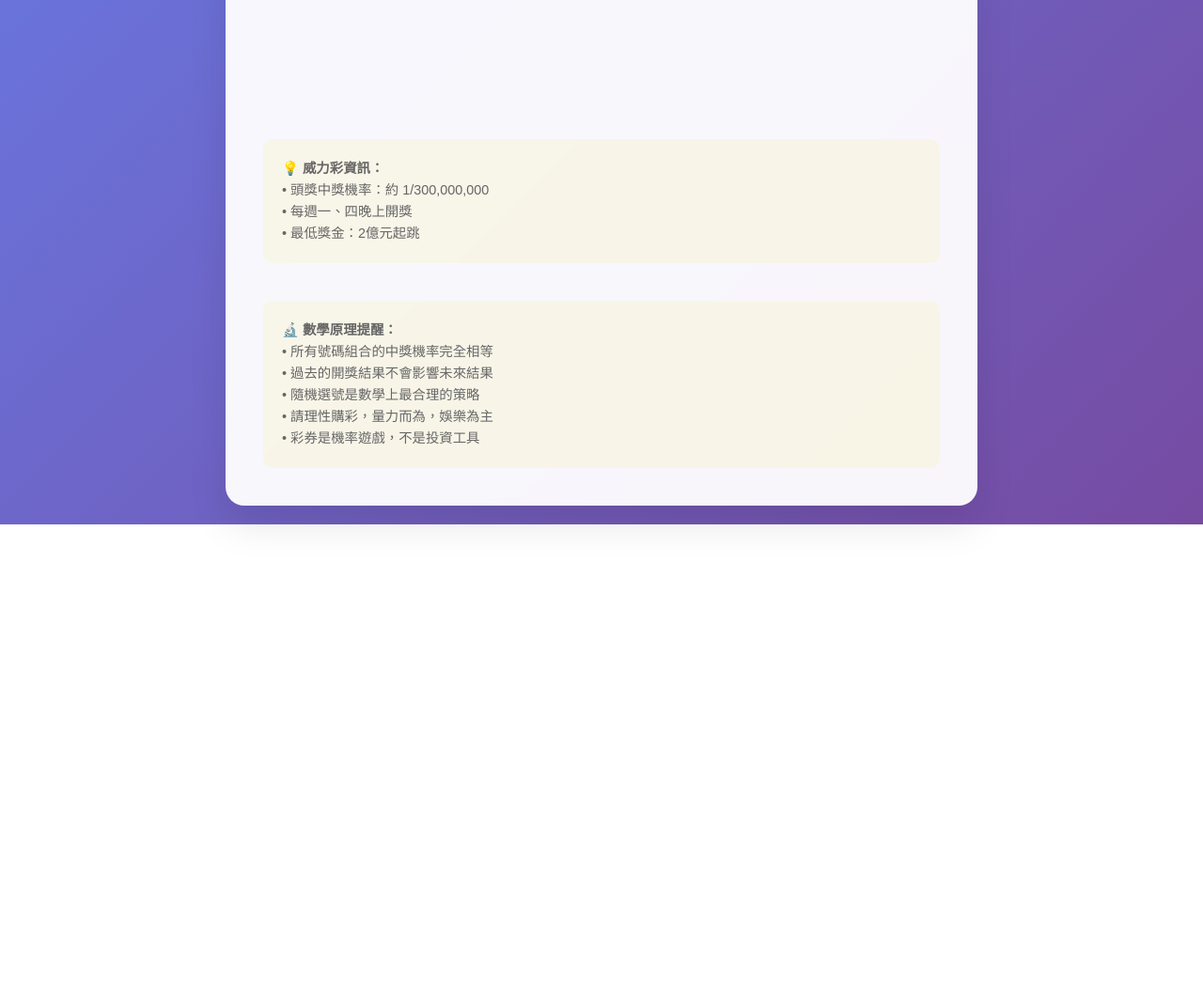
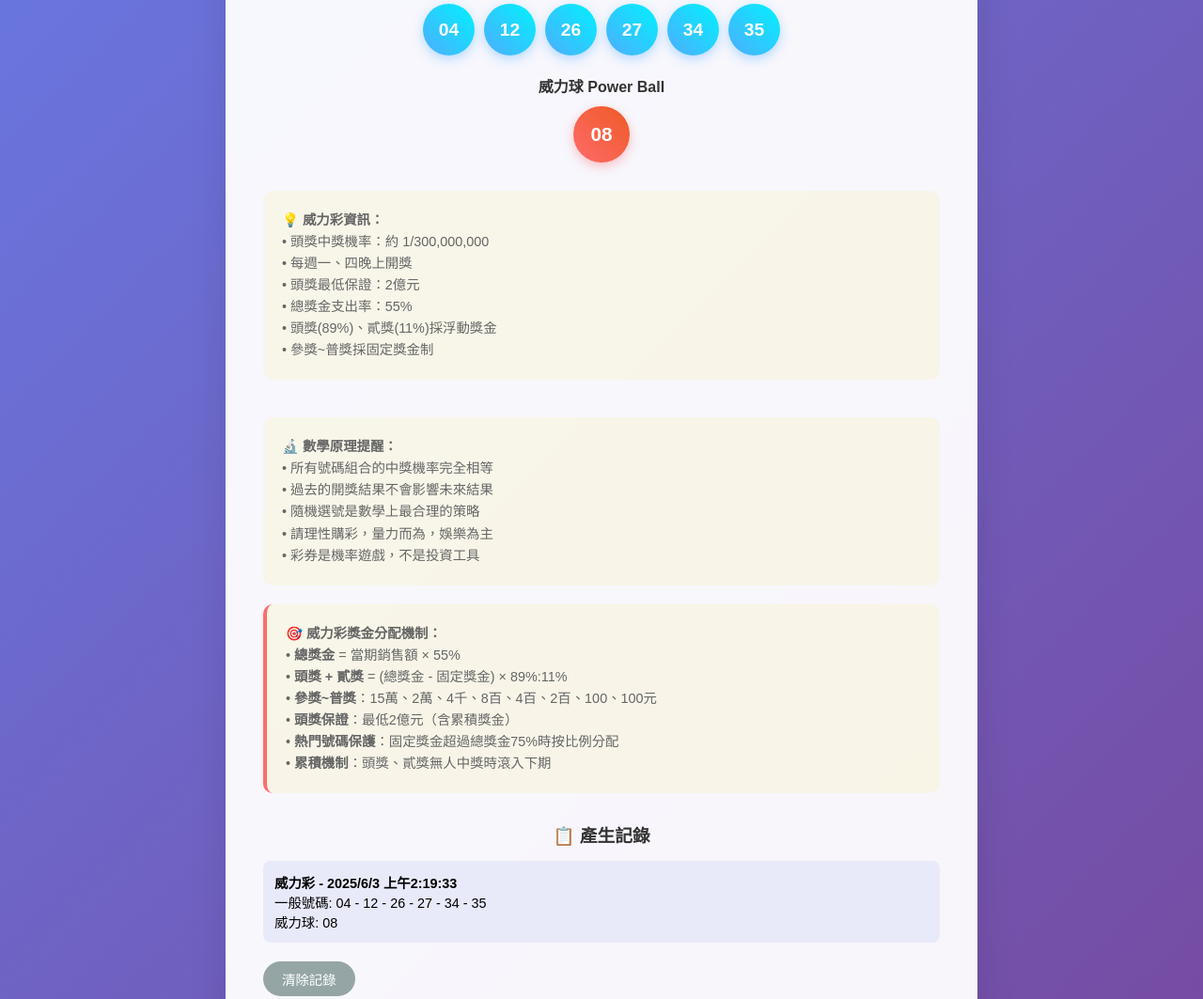
Before and after one commit to RyanYRtsai/lottery-generator, a plain HTML site: page index.html in a window 1280 px wide. Shown: the part 491-1554 px from the top of the page at 94% size. Before the commit the page ends 1049 px from the top, so only its background shows below. Drawn offline with Linux system fonts and the light colour scheme.

Commit message:
Update index.html

```diff
--- a/index.html
+++ b/index.html
@@ -295,7 +295,10 @@
                     <strong>💡 威力彩資訊：</strong><br>
                     • 頭獎中獎機率：約 1/300,000,000<br>
                     • 每週一、四晚上開獎<br>
-                    • 最低獎金：2億元起跳
+                    • 頭獎最低保證：2億元<br>
+                    • 總獎金支出率：55%<br>
+                    • 頭獎(89%)、貳獎(11%)採浮動獎金<br>
+                    • 參獎~普獎採固定獎金制
                 </div>
             </div>
 
@@ -322,7 +325,8 @@
                     <strong>💡 大樂透資訊：</strong><br>
                     • 頭獎中獎機率：約 1/139,000,000<br>
                     • 每週二、五晚上開獎<br>
-                    • 最低獎金：100萬元起跳
+                    • 頭獎最低保證：100萬元起跳<br>
+                    • 採浮動獎金制度
                 </div>
             </div>
 
@@ -343,7 +347,8 @@
                     <strong>💡 今彩539資訊：</strong><br>
                     • 頭獎中獎機率：約 1/575,757<br>
                     • 每天晚上開獎（除農曆除夕）<br>
-                    • 頭獎獎金：800萬元
+                    • 頭獎固定獎金：800萬元<br>
+                    • 採固定獎金制度
                 </div>
             </div>
 
@@ -354,6 +359,16 @@
                 • 隨機選號是數學上最合理的策略<br>
                 • 請理性購彩，量力而為，娛樂為主<br>
                 • 彩券是機率遊戲，不是投資工具
+            </div>
+
+            <div class="info-box" style="margin-top: 20px; border-left: 4px solid #ff6b6b;">
+                <strong>🎯 威力彩獎金分配機制：</strong><br>
+                • <strong>總獎金</strong> = 當期銷售額 × 55%<br>
+                • <strong>頭獎 + 貳獎</strong> = (總獎金 - 固定獎金) × 89%:11%<br>
+                • <strong>參獎~普獎</strong>：15萬、2萬、4千、8百、4百、2百、100、100元<br>
+                • <strong>頭獎保證</strong>：最低2億元（含累積獎金）<br>
+                • <strong>熱門號碼保護</strong>：固定獎金超過總獎金75%時按比例分配<br>
+                • <strong>累積機制</strong>：頭獎、貳獎無人中獎時滾入下期
             </div>
 
             <div class="history" id="historySection" style="display: none;">
@@ -443,7 +458,7 @@
                 const numberDiv = document.createElement('div');
                 numberDiv.className = 'number';
                 numberDiv.textContent = num.toString().padStart(2, '0');
-                numberDiv.style.animationDelay = ${index * 0.1}s;
+                numberDiv.style.animationDelay = `${index * 0.1}s`;
                 regularDiv.appendChild(numberDiv);
             });
 
@@ -463,7 +478,7 @@
             const timestamp = new Date().toLocaleString('zh-TW');
             const regularText = regular.map(n => n.toString().padStart(2, '0')).join(' - ');
             const specialText = special.length > 0 ?
-                special.map((n, i) => ${specialLabels[i]}: ${n.toString().padStart(2, '0')}).join(' | ') : '';
+                special.map((n, i) => `${specialLabels[i]}: ${n.toString().padStart(2, '0')}`).join(' | ') : '';
 
             generatedHistory.unshift({
                 timestamp,
@@ -487,11 +502,11 @@
             if (generatedHistory.length > 0) {
                 historySection.style.display = 'block';
                 historyList.innerHTML = generatedHistory.map(record =>
-                    <div class="history-item">
+                    `<div class="history-item">
                         <strong>${record.lottery} - ${record.timestamp}</strong><br>
                         一般號碼: ${record.regular}
-                        ${record.special ? <br>${record.special} : ''}
-                    </div>
+                        ${record.special ? `<br>${record.special}` : ''}
+                    </div>`
                 ).join('');
             }
         }
```
